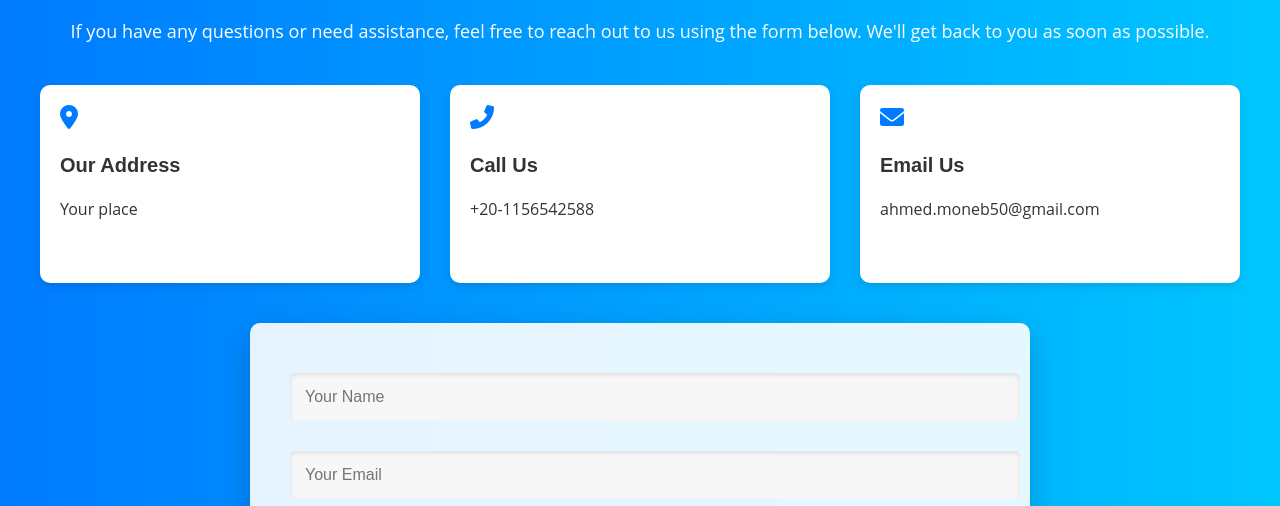
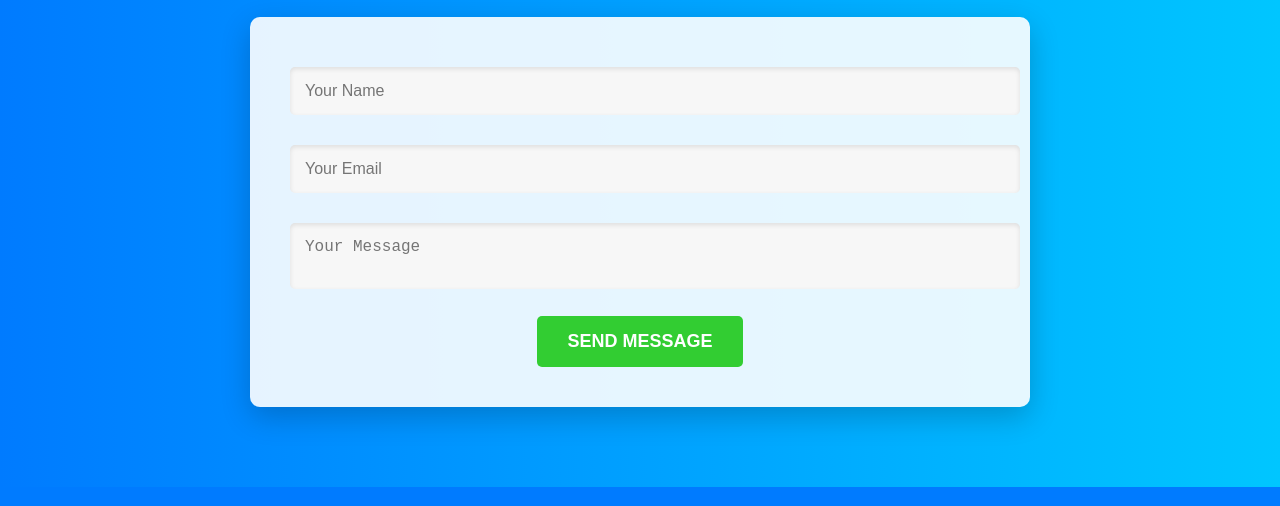
Before and after one commit to Ahmed15196/ByteFix, a plain HTML site: page contact.html in a window 1280 px wide. Shown: the part 294-800 px from the top of the page. Drawn offline with Linux system fonts and the light colour scheme.

Commit message:
Add files via upload

```diff
--- a/contact.html
+++ b/contact.html
@@ -24,25 +24,7 @@
     <section class="contact">
         <div class="container">
             <h2>Contact Us</h2>
-            <p>If you have any questions or need assistance, feel free to reach out to us using the form below. We'll get back to you as soon as possible.</p>
-            <div class="contact-details">
-                <div class="contact-item">
-                    <i class="fas fa-map-marker-alt"></i>
-                    <h3>Our Address</h3>
-                    <p>Your place</p>
-                </div>
-                <div class="contact-item">
-                    <i class="fas fa-phone-alt"></i>
-                    <h3>Call Us</h3>
-                    <p>+20-1156542588</p>
-                </div>
-                <div class="contact-item">
-                    <i class="fas fa-envelope"></i>
-                    <h3>Email Us</h3>
-                    <p>ahmed.moneb50@gmail.com</p>
-                </div>
-            </div>
-            <form action="#" method="POST">
+            <form action="https://formspree.io/f/xvgpyldy" method="POST">
                 <input type="text" name="name" placeholder="Your Name" required>
                 <input type="email" name="email" placeholder="Your Email" required>
                 <textarea name="message" placeholder="Your Message" required></textarea>
@@ -51,8 +33,8 @@
         </div>
     </section>
 
-    <!-- Footer -->
-    <footer class="footer">
+     <!-- Footer -->
+     <footer class="footer">
         <div class="container">
             <p>&copy; 2024 ByteFix Mobile. All Rights Reserved.</p>
             <ul class="social-links">
```
Also changed, not shown: android-phones-form.html (+2 -1 lines), home-appliances-form.html (+2 -1 lines).
